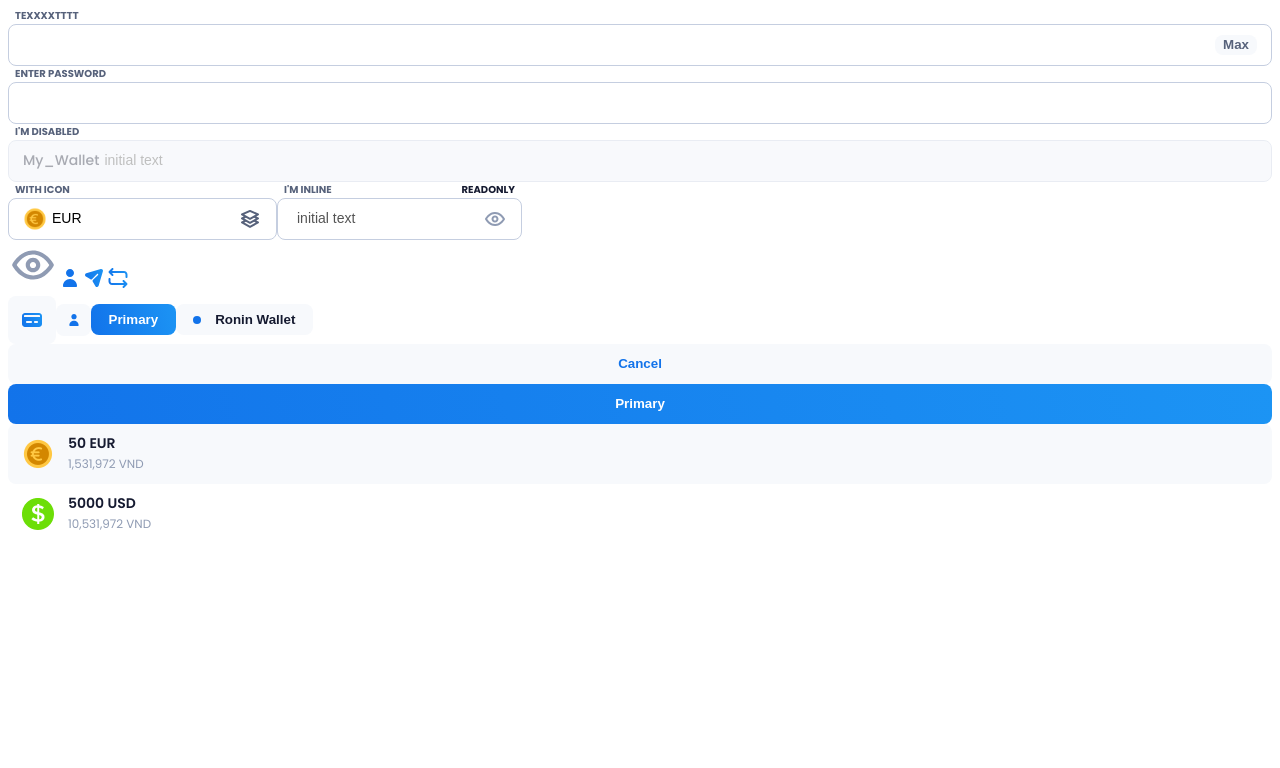
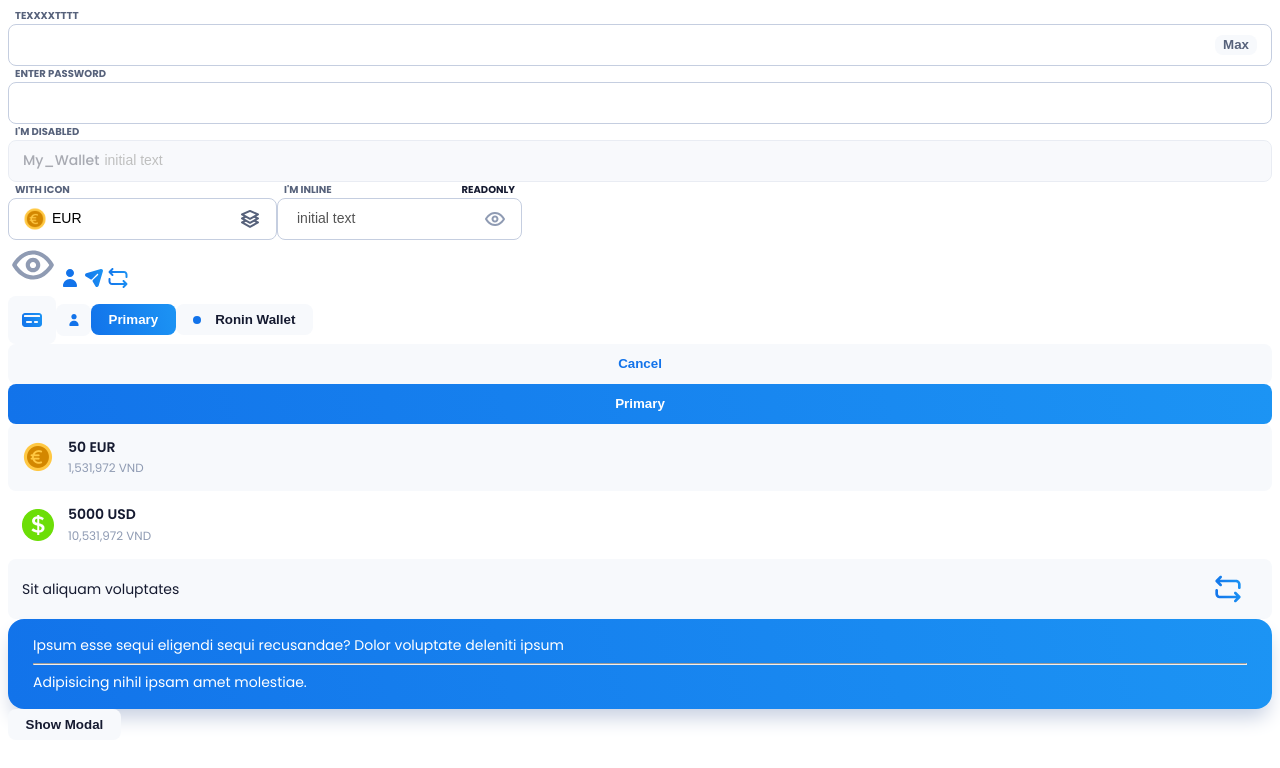
Before and after one commit to trchopan/axie-challenge, a Vue app: page /try-components in a window 1280 px wide. Shown: the top 768 px of the page. Built offline with nearby package versions, Linux system fonts and the light colour scheme; no server answers; sample sign-in values are in the browser's storage.

Commit message:
Add Modal and fix bugs in Card and ListItem

```diff
--- /dev/null
+++ b/src/components/Card.vue
@@ -0,0 +1,39 @@
+<template>
+  <div
+    class="card-container"
+    :class="{
+      'card-primary': primary,
+    }"
+  >
+    <slot></slot>
+  </div>
+</template>
+
+<script lang="ts">
+import {ref, defineComponent} from 'vue';
+
+export default defineComponent({
+  name: 'Card',
+  props: {
+    primary: {type: Boolean, required: false},
+  },
+  setup: () => {
+    //
+  },
+});
+</script>
+
+<style lang="scss" scoped>
+.card {
+  &-container {
+    padding: 1.125rem 0;
+    border-radius: 16px;
+    background: #fff;
+  }
+  &-primary {
+    color: white;
+    background: linear-gradient(256.28deg, #1c94f4 0%, #1273ea 100%);
+    box-shadow: 0px 12px 20px -4px #c5cee0;
+  }
+}
+</style>
--- a/src/components/ListItem.vue
+++ b/src/components/ListItem.vue
@@ -61,6 +61,7 @@ export default defineComponent({
     background: #f7f9fc;
     border-radius: 8px;
     transition: all 100ms;
+    padding: 1rem;
   }
   &-clickable {
     cursor: pointer;
@@ -76,13 +77,14 @@ export default defineComponent({
     }
   }
   &-icon {
-    padding: 1rem;
     display: flex;
     align-items: center;
+    margin-right: 1rem;
   }
   &-body {
     display: flex;
     align-items: center;
+    flex: 1;
   }
   &-title {
     font-style: normal;
--- /dev/null
+++ b/src/components/Modal.vue
@@ -0,0 +1,57 @@
+<template>
+  <transition name="fade">
+    <div v-if="modelValue" class="modal-mask">
+      <div class="modal-wrapper">
+        <div class="modal-container" :style="{maxWidth}">
+          <slot></slot>
+        </div>
+      </div>
+    </div>
+  </transition>
+</template>
+
+<script lang="ts">
+// Credit to: https://v3.vuejs.org/examples/modal.html
+import {ref, defineComponent, computed} from 'vue';
+
+export default defineComponent({
+  name: 'Modal',
+  props: {
+    modelValue: {type: Boolean, required: true},
+    maxWidth: {type: String, required: false},
+  },
+  setup: props => {
+    const maxWidth = computed(() => props.maxWidth || '500px');
+    return {maxWidth};
+  },
+});
+</script>
+
+<style lang="scss" scoped>
+.modal {
+  &-mask {
+    position: fixed;
+    z-index: 9998;
+    top: 0;
+    left: 0;
+    width: 100%;
+    height: 100%;
+    background-color: rgba(21, 26, 48, 0.5);
+    display: flex;
+    align-items: center;
+    justify-content: center;
+  }
+  &-container {
+    margin: 0px auto;
+  }
+}
+.fade-enter-active,
+.fade-leave-active {
+  transition: opacity 150ms ease;
+}
+
+.fade-enter-from,
+.fade-leave-to {
+  opacity: 0;
+}
+</style>
--- a/src/pages/TryComponents.vue
+++ b/src/pages/TryComponents.vue
@@ -62,6 +62,44 @@
       subtitle="10,531,972 VND"
       tile
     ></ListItem>
+    <ListItem append-icon="repeat">
+      <div class="text-center">
+        Sit aliquam voluptates
+      </div>
+    </ListItem>
+  </div>
+  <div>
+    <Card primary class="px-5">
+      <div>
+        Ipsum esse sequi eligendi sequi recusandae? Dolor voluptate deleniti
+        ipsum
+      </div>
+      <hr />
+      <div>Adipisicing nihil ipsam amet molestiae.</div>
+    </Card>
+  </div>
+  <div>
+    <Button @click="showModal = true">Show Modal</Button>
+    <Modal v-model="showModal">
+      <Card class="px-5">
+        <h3>Modal Header</h3>
+        <p>
+          Elit impedit voluptate eveniet optio quasi, illo Libero officiis
+          accusantium voluptate blanditiis sed corporis Quaerat ipsum quasi
+          necessitatibus vitae provident Nulla molestias repellendus incidunt
+          autem sapiente? Eos quis harum labore fugit iure. Eligendi nulla iusto
+          natus fugiat atque reprehenderit Iste totam nulla debitis quaerat
+          harum praesentium harum. Quas adipisci id iusto provident perferendis
+          aliquam. Laboriosam fuga nemo consectetur saepe voluptate sapiente.
+          Dolores aut quas cupiditate possimus dignissimos at aperiam, odit
+          Nobis soluta optio perferendis illo facilis saepe Aut perferendis
+          tempore ullam omnis rem, impedit? Quasi voluptate praesentium ipsum
+          modi deserunt Quo mollitia laudantium sapiente rem officiis? Sed
+          tempora quaerat ratione
+        </p>
+        <Button @click="showModal = false">Close</Button>
+      </Card>
+    </Modal>
   </div>
 </template>
 
@@ -71,6 +109,7 @@ import {ref, defineComponent} from 'vue';
 export default defineComponent({
   name: 'TryComponents',
   setup: () => {
+    const showModal = ref<boolean>(false);
     const inputText = ref<string>('initial text');
 
     const onClickList = () => {
@@ -81,7 +120,7 @@ export default defineComponent({
       console.log('test onClickButton');
     };
 
-    return {inputText, onClickList, onClickButton};
+    return {inputText, onClickList, onClickButton, showModal};
   },
 });
 </script>
--- a/src/style.scss
+++ b/src/style.scss
@@ -47,3 +47,48 @@ input:focus {
 .font-medium {
   font-weight: 500;
 }
+
+$spaceamounts: (
+  0.357,
+  0.714,
+  1.071,
+  1.428,
+  1.785,
+  2.142,
+  2.5,
+  2.857,
+  3.214,
+  3.571,
+  5.357,
+  7.142
+); // Adjust this to include the pixel amounts you need.
+$sides: (top, bottom, left, right); // Leave this variable alone
+
+@for $index from 1 through length($spaceamounts) {
+  $space: nth($spaceamounts, $index);
+  @each $side in $sides {
+    .m#{str-slice($side, 0, 1)}-#{$index} {
+      margin-#{$side}: #{$space}rem !important;
+    }
+
+    .p#{str-slice($side, 0, 1)}-#{$index} {
+      padding-#{$side}: #{$index}rem !important;
+    }
+  }
+  .mx-#{$index} {
+    margin-left: #{$space}rem !important;
+    margin-right: #{$space}rem !important;
+  }
+  .my-#{$index} {
+    margin-top: #{$space}rem !important;
+    margin-bottom: #{$space}rem !important;
+  }
+  .px-#{$index} {
+    padding-left: #{$space}rem !important;
+    padding-right: #{$space}rem !important;
+  }
+  .py-#{$index} {
+    padding-top: #{$space}rem !important;
+    padding-bottom: #{$space}rem !important;
+  }
+}
```
